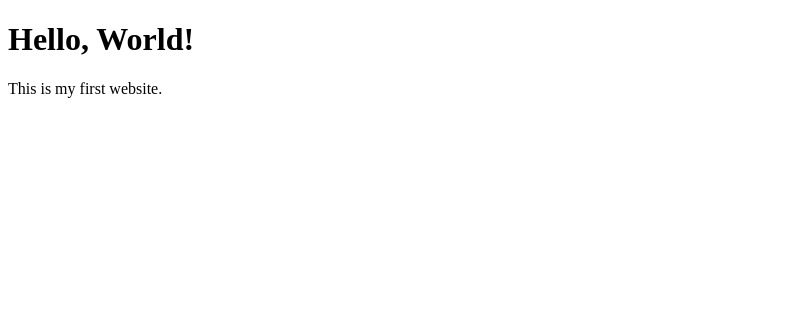
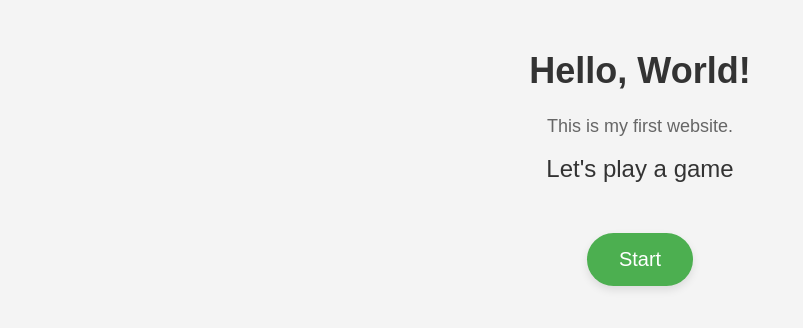
Before and after one commit to JDtechsupport/Capturetheflag, a plain HTML site: page index.html in a window 1280 px wide. Shown: the whole page, without its empty margins (0-803 px from the left). Drawn offline with Linux system fonts and the light colour scheme.

Commit message:
Add files via upload

```diff
--- a/index.html
+++ b/index.html
@@ -1,12 +1,78 @@
 <!DOCTYPE html>
 <html lang="en">
 <head>
-<meta charset="UTF-8">
-<meta name="viewport" content="width=device-width, initial-scale=1.0">
-<title>My First Website</title>
+  <meta charset="UTF-8">
+  <meta name="viewport" content="width=device-width, initial-scale=1.0">
+  <title>My First Website</title>
+  <style>
+    /* Page styling */
+    body {
+      font-family: 'Arial', sans-serif;
+      background-color: #f4f4f4;
+      text-align: center;
+      margin-top: 50px;
+    }
+
+    /* "Let's play a game" text styling */
+    .game-text {
+      font-size: 24px;
+      color: #333;
+      margin-bottom: 20px; /* Space between the text and the button */
+    }
+
+    /* Stylish Start button */
+    .start-button {
+      background-color: #4CAF50; /* Green background */
+      border: none;
+      color: white;
+      padding: 15px 32px;
+      text-align: center;
+      text-decoration: none;
+      display: inline-block;
+      font-size: 20px;
+      border-radius: 50px; /* Rounded corners */
+      cursor: pointer;
+      transition: background-color 0.3s ease, transform 0.2s ease-in-out;
+      box-shadow: 0 4px 8px rgba(0, 0, 0, 0.1);
+      margin-top: 30px; /* Push the button a bit lower */
+    }
+
+    .start-button:hover {
+      background-color: #45a049; /* Darker green on hover */
+      transform: translateY(-5px); /* Slight lift effect */
+    }
+
+    .start-button:active {
+      background-color: #388e3c; /* Even darker green when clicked */
+      transform: translateY(2px); /* Slight push down effect */
+    }
+
+    h1 {
+      font-size: 36px;
+      color: #333;
+    }
+
+    p {
+      font-size: 18px;
+      color: #666;
+    }
+  </style>
 </head>
 <body>
-<h1>Hello, World!</h1>
-<p>This is my first website.</p>
+  <h1>Hello, World!</h1>
+  <p>This is my first website.</p>
+
+  <!-- Text displayed above the button -->
+  <div class="game-text">Let's play a game</div>
+
+  <!-- Elegant Start button -->
+  <button class="start-button" onclick="gotothenextpage()">Start</button>
+
+  <script>
+    // JavaScript function to navigate to 'flag.html'
+    function gotothenextpage() {
+      window.location.href = 'flag.html';  // Redirect to flag.html
+    }
+  </script>
 </body>
 </html>
```
